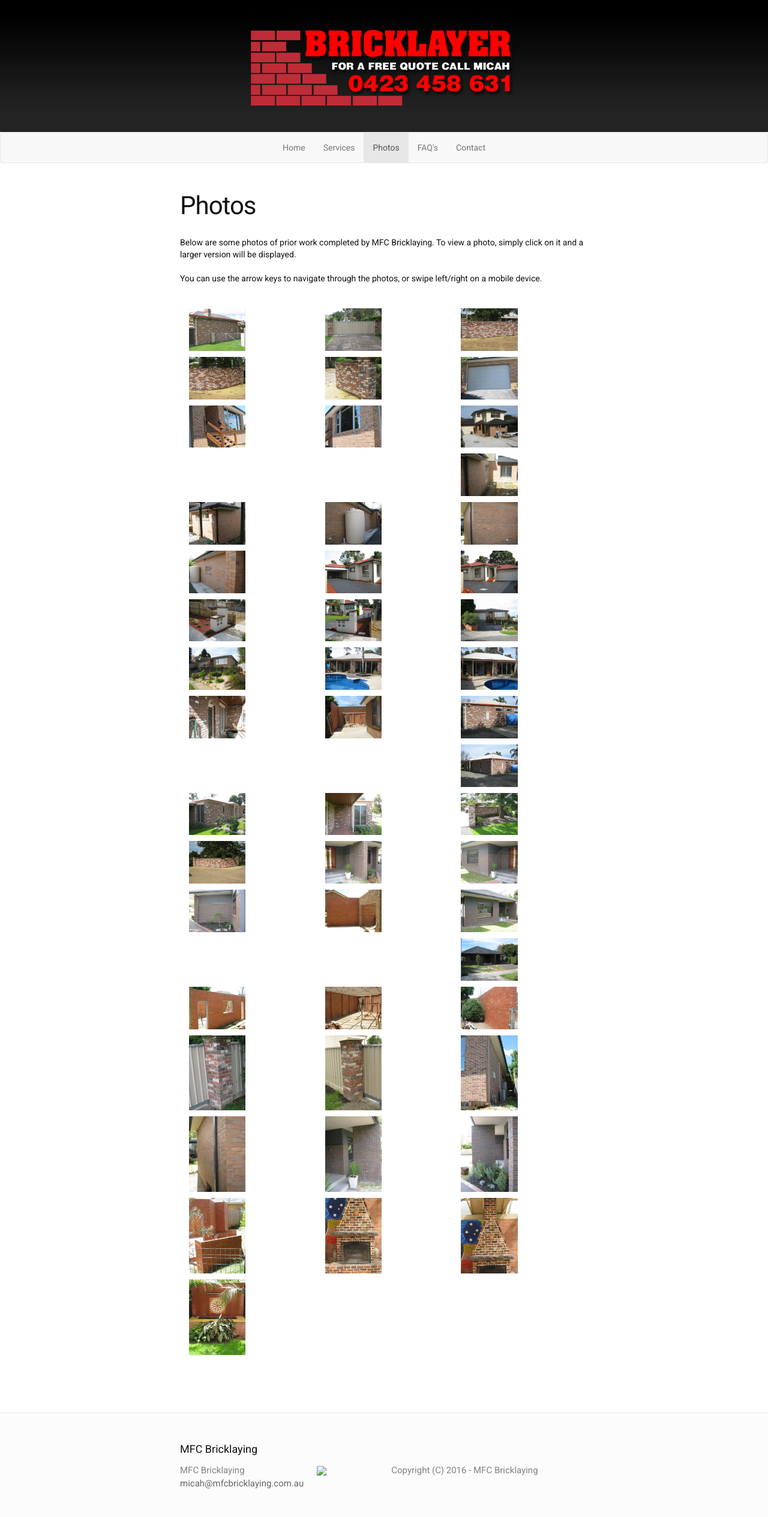
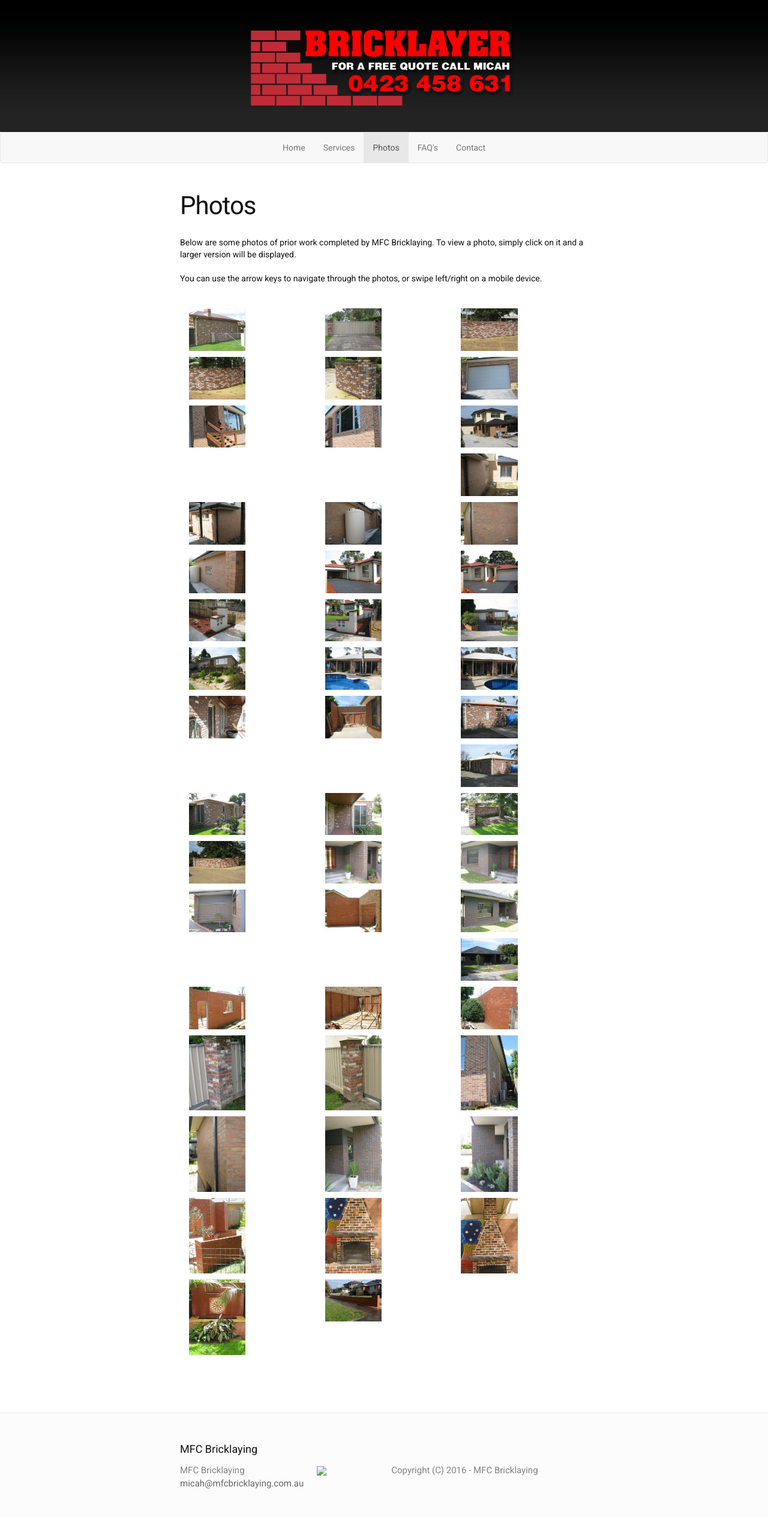
Before and after one commit to mfcbricklaying/mfcbricklaying.github.io, a Jekyll site: the page built from photos.md, in a window 1280 px wide. Shown: the whole page at 60% size. Built offline with Jekyll 4.4.1, drawn with Linux system fonts in a browser that asks for light colours.

Commit message:
Update photos.yml

```diff
--- a/_data/photos.yml
+++ b/_data/photos.yml
@@ -47,3 +47,4 @@
 - file_name: 10.jpg
 - file_name: 11.jpg
 - file_name: 12.jpg
+- file_name: filename_01.jpg
```
